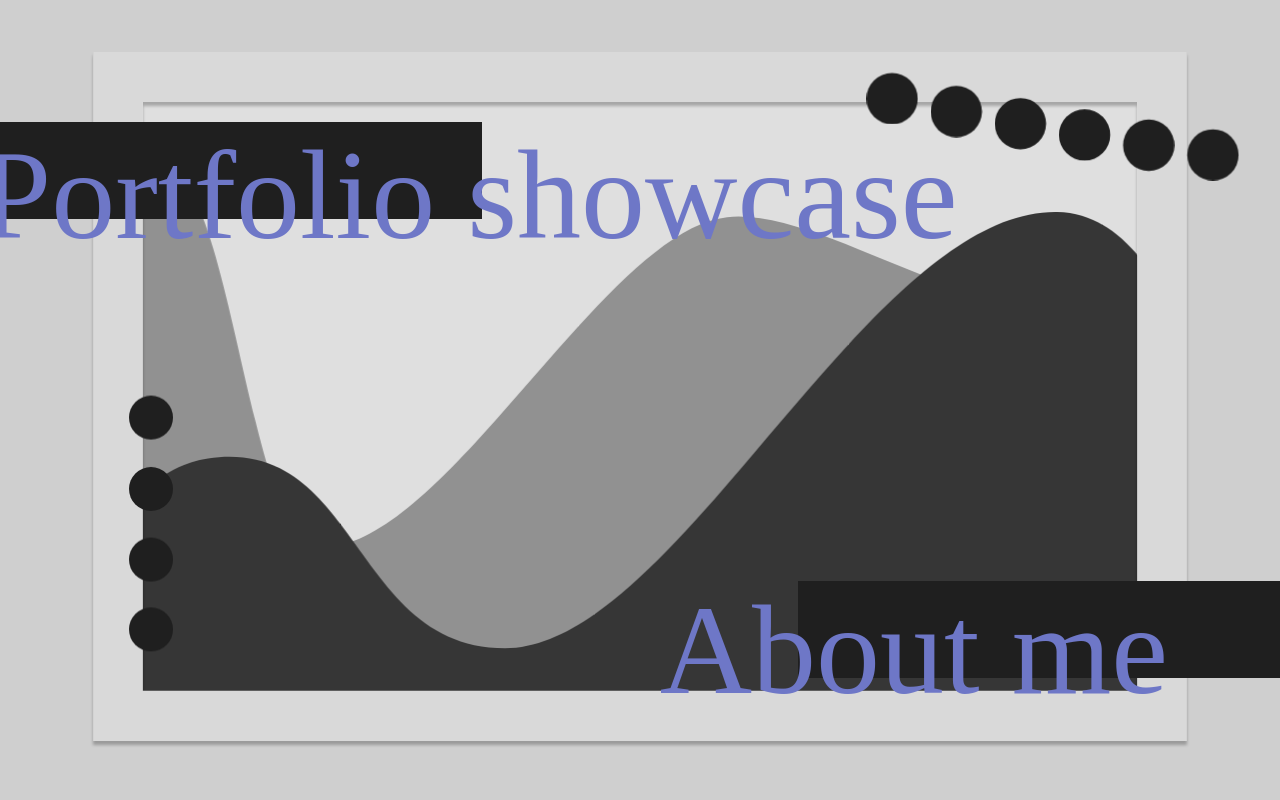
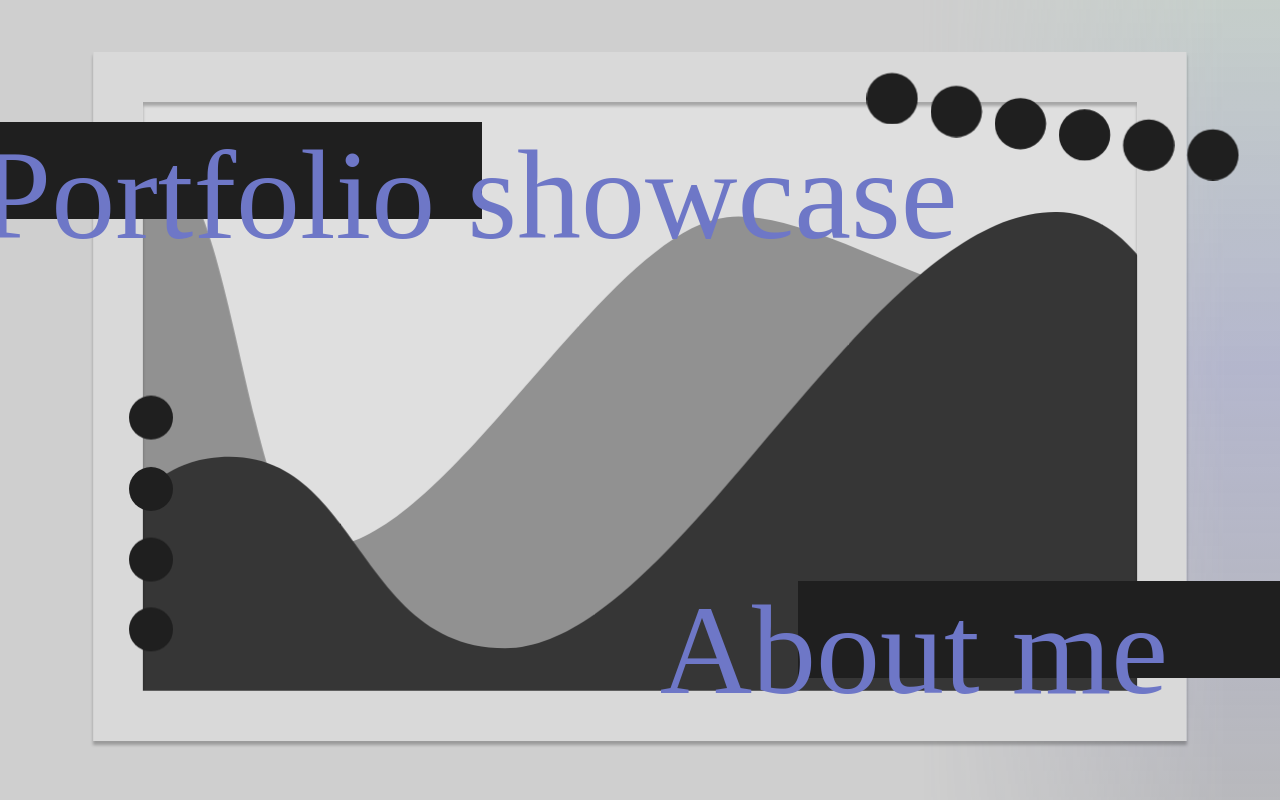
Before and after one commit to Cocovg/showcase_portfolio_v2, a Nuxt app: page / in a window 1280 px wide. Built offline with nearby package versions, Linux system fonts and the light colour scheme; a web font is replaced by a local one.

Commit message:
Add gradient background animation to landing page for enhanced visual appeal

```diff
--- a/app/pages/index.vue
+++ b/app/pages/index.vue
@@ -1,5 +1,9 @@
 <template>
   <section class="landing">
+    <div
+      class="landing__gradient"
+      aria-hidden="true"
+    />
     <div class="landing__stage">
       <div class="landing__scene">
         <img
@@ -184,6 +188,7 @@ onUnmounted(() => {
 
 <style scoped>
 .landing {
+  position: relative;
   display: flex;
   min-height: 100vh;
   width: 100%;
@@ -194,8 +199,31 @@ onUnmounted(() => {
   padding: 0.75rem 0;
 }
 
+.landing__gradient {
+  position: absolute;
+  top: 0;
+  right: 0;
+  width: min(32vw, 360px);
+  height: 100%;
+  pointer-events: none;
+  z-index: 0;
+  background: linear-gradient(
+    180deg,
+    rgba(110, 119, 199, 0) 0%,
+    rgba(110, 119, 199, 0.22) 20%,
+    rgba(173, 235, 179, 0.16) 45%,
+    rgba(110, 119, 199, 0.28) 70%,
+    rgba(31, 31, 31, 0.12) 100%
+  );
+  background-size: 100% 220%;
+  animation: gradient-drift 10s ease-in-out infinite;
+  mask-image: linear-gradient(to left, #000 15%, transparent 100%);
+  -webkit-mask-image: linear-gradient(to left, #000 15%, transparent 100%);
+}
+
 .landing__stage {
   position: relative;
+  z-index: 1;
   width: min(95vw, 1100px);
 }
 
@@ -353,6 +381,17 @@ onUnmounted(() => {
   animation: slide-in-from-right 0.9s cubic-bezier(0.22, 1, 0.36, 1) 0.15s both;
 }
 
+@keyframes gradient-drift {
+  0%,
+  100% {
+    background-position: 0% 80%;
+  }
+
+  50% {
+    background-position: 0% 100%;
+  }
+}
+
 @keyframes slide-in-from-left {
   from {
     opacity: 0;
```
